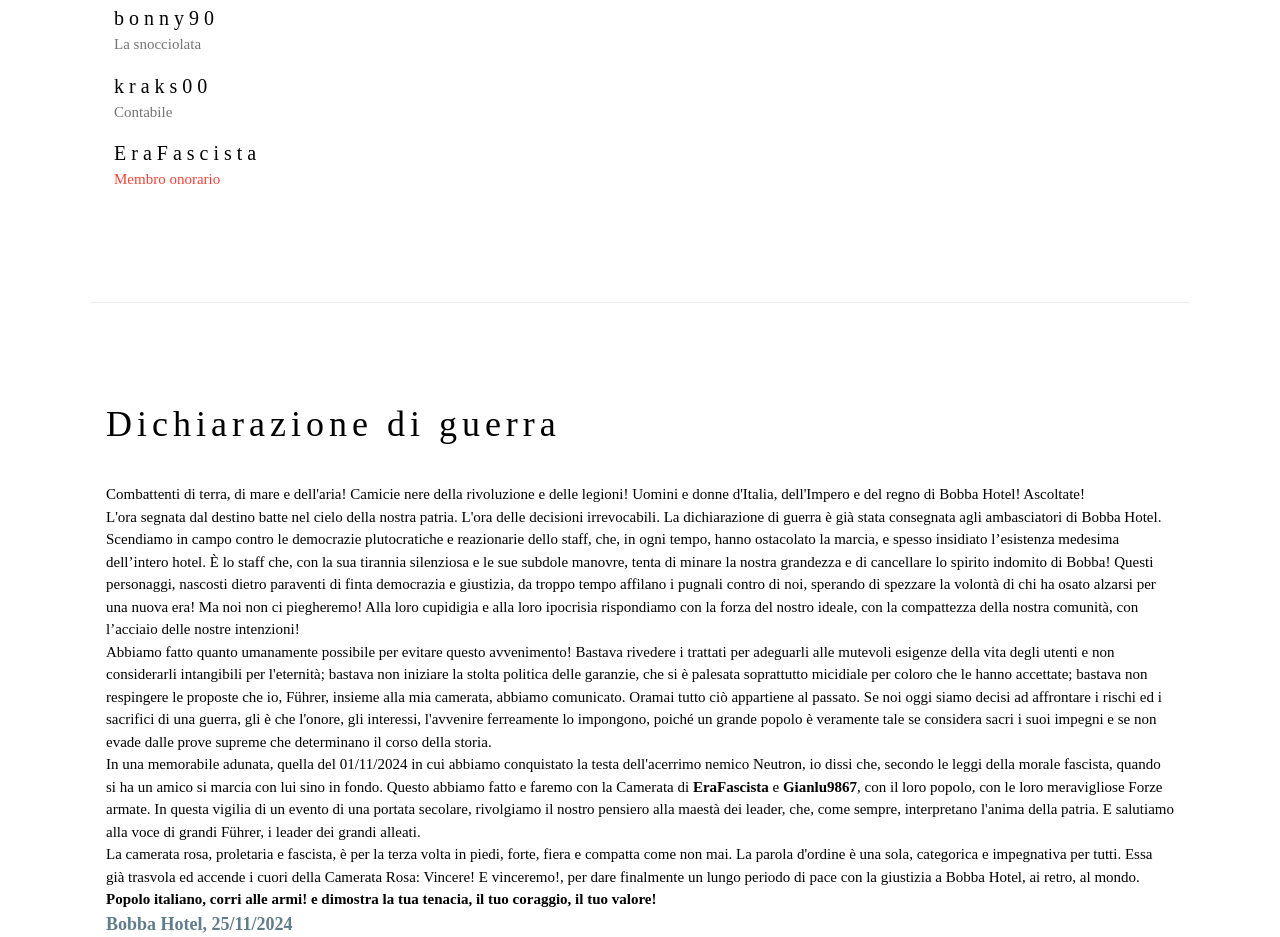
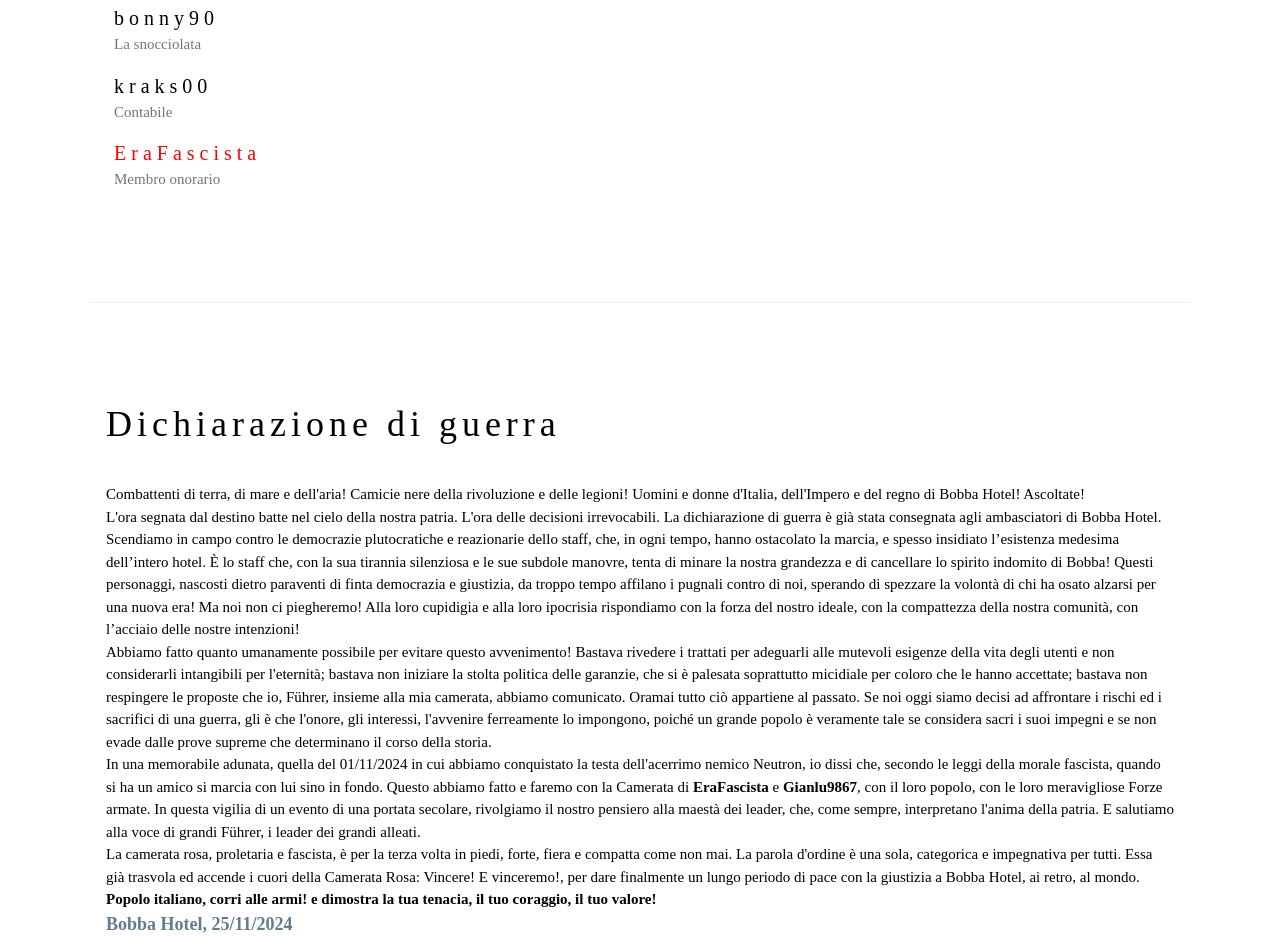
Before and after one commit to woldanki/prova, a plain HTML site: page index.html in a window 1280 px wide. Shown: the part 3765-4702 px from the top of the page. Drawn offline with nearby package versions, Linux system fonts and the light colour scheme.

Commit message:
Update index.html

```diff
--- a/index.html
+++ b/index.html
@@ -156,8 +156,8 @@
                 <h4>kraks00</h4>
                 <p class="w3-text-grey">Contabile</p>
 
-                <h4>EraFascista</h4>
-                <p class="w3-text-red">Membro onorario</p>
+                <h4 style="color: red">EraFascista</h4>
+                <p class="w3-text-grey">Membro onorario</p>
 
             </div>
 
```
